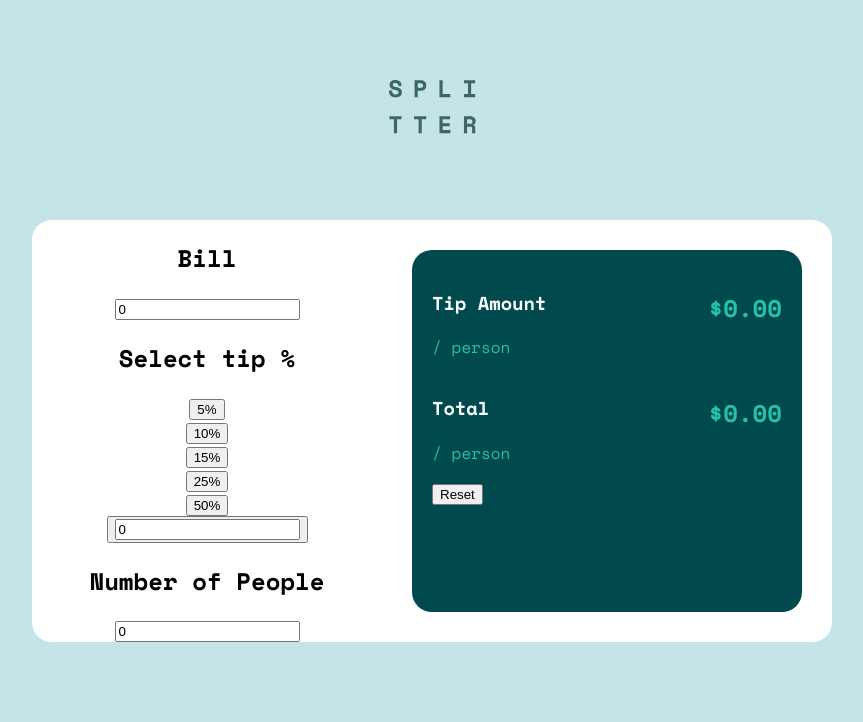
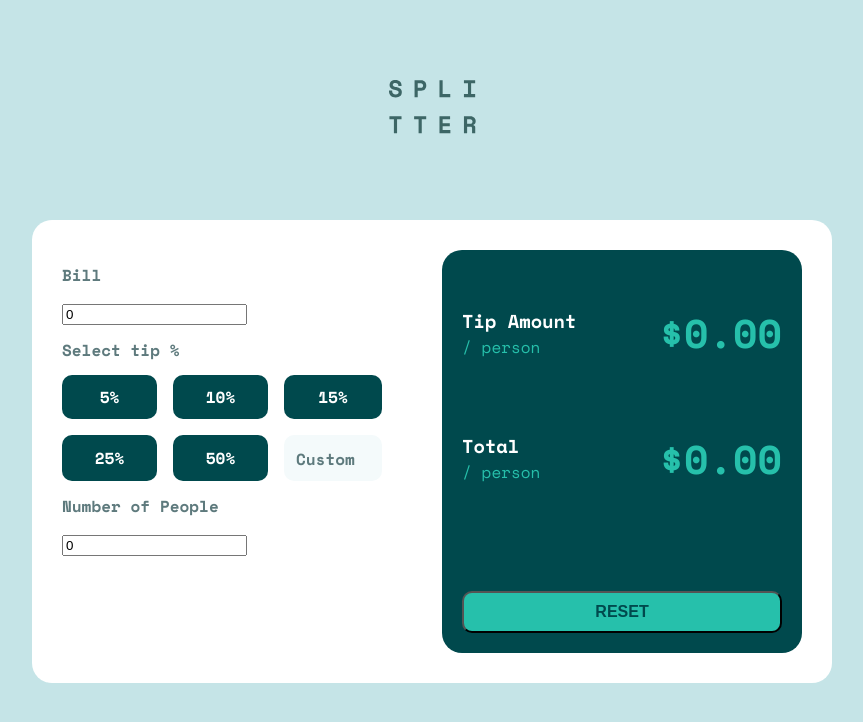
Before and after one commit to gaelramos-ship-i/pourboire, a React (Vite) app: page / in a window 1280 px wide. Shown: the top 722 px of the page, without its empty margins (208-1071 px from the left). Built offline with nearby package versions, Linux system fonts and the light colour scheme.

Commit message:
style button

```diff
--- a/src/App.jsx
+++ b/src/App.jsx
@@ -2,17 +2,16 @@ import { useState } from "react"
 import './styles/app.scss'
 
 function App() {
-  let x = 0
   const [bill, setBill] = useState(0)
   const [people, setPeople] = useState(0)
   const [amount, setAmount] = useState(0)
   const [total, setTotal] = useState(0)
-  const [custom, setCustom] = useState(0)
+  const [custom, setCustom] = useState()
 
   function handleClick(pourcent) {
     let result = (bill * pourcent) / 100
     setAmount(result / people)
-    setTotal((parseFloat(bill) + result) / 5)
+    setTotal((parseFloat(bill) + result) / people)
 
     if (custom) {
       pourcent = custom
@@ -43,29 +42,19 @@ function App() {
             />
 
             <h2>Select tip %</h2>
-            <article>
+            <div className="btn">
               <button onClick={() => handleClick(5)}>5%</button>
-            </article>
-            <article>
               <button onClick={() => handleClick(10)}>10%</button>
-            </article>
-            <article>
               <button onClick={() => handleClick(15)}>15%</button>
-            </article>
-            <article>
               <button onClick={() => handleClick(25)}>25%</button>
-            </article>
-            <article>
               <button onClick={() => handleClick(50)}>50%</button>
-            </article>
-            <article>
-              <button onClick={() => handleClick(custom)}>
-                <input type="text"
+              <button id="custom" onClick={() => handleClick(custom)}>
+                <input type="number"
                   placeholder="Custom"
                   value={custom}
                   onChange={(e) => { setCustom(e.target.value) }} />
               </button>
-            </article>
+            </div>
 
             <h2>Number of People</h2>
             <input
@@ -95,7 +84,6 @@ function App() {
             <button onClick={() => reset()}>Reset</button>
           </div>
         </div>
-
       </section>
     </>
 
--- a/src/styles/_variables.scss
+++ b/src/styles/_variables.scss
@@ -2,6 +2,11 @@
 
 $green-400: hsl(172, 67%, 45%);
 
+$green-900: hsl(183, 100%, 15%);
 $grey-200: hsl(185, 41%, 84%);
-$green-900: hsl(183, 100%, 15%);
+$grey-500: hsl(186, 14%, 43%);
+$grey-400: hsl(184, 14%, 56%);;
+$grey-50: hsl(189, 47%, 97%);
+$white: hsl(0, 100%, 100%);
+
 $family : "Space Mono", monospace;
--- a/src/styles/app.scss
+++ b/src/styles/app.scss
@@ -4,12 +4,64 @@
     width: 800px;
     margin: auto;
     display: flex;
-    background: #fff;
+    background: $white;
     border-radius: 20px;
 }
 
 .bill{
     width: 50%;
+    margin: 30px;
+    text-align: left;
+
+    h2{
+        font-size: 16px;
+        color: $grey-500;
+    }
+}
+
+.btn{
+    display: grid;
+    grid-template-columns: repeat(3, 1fr);
+    gap: 16px;
+    button{
+        padding: 10px;
+        background: $green-900;
+        border-radius: 10px;
+        color: $white;
+        font-weight: 700;
+        font-size: 16px;
+        font-family: $family;
+        border: none;
+        transition: 0.3s ease-out;
+    }
+
+    button:hover{
+        background: $grey-200;
+        color: $green-900;
+        transition: 0.3s ease-out;
+    }
+
+    #custom{
+        background: $grey-50;
+    }
+
+    input{
+        height: 100%;
+        background: #00000000;
+        border: none;
+        width: 74px;
+        font-family: $family;
+        font-size: 16px;
+        font-weight: 700;
+        color: #00494d;
+    }
+
+    input::placeholder{
+        font-family: $family;
+        font-weight: 700;
+        font-size: 16px;
+        color: $grey-500;
+    }
 }
 
 .amount{
@@ -23,8 +75,33 @@
     article{
         display: flex;
         justify-content: space-between;
+        align-items: center;
+        h2{
+            font-size: 40px;
+        }
         h3{
-            color: #fff;
+            color: $white;
+            margin: 0;
+        }
+        p{
+            margin: 0;
         }
     }
+    button{
+        width: 100%;
+        text-transform: uppercase;
+        padding: 10px;
+        border-radius: 10px;
+        background: $green-400;
+        color: $green-900;
+        margin-top: 70px;
+        font-size: 16px;
+        font-weight: 700;
+        transition: 0.3s ease-out;
+    }
+    button:hover{
+        background: $grey-200;
+        color: $green-900;
+        transition: 0.3s ease-out;
+    }
 }
--- a/src/styles/global.scss
+++ b/src/styles/global.scss
@@ -8,6 +8,7 @@ body{
     justify-content: center;
     background-color: $grey-200;
     font-family: $family;
+    font-size: 16px;
     img{
         padding: 80px 0;
     }
```
